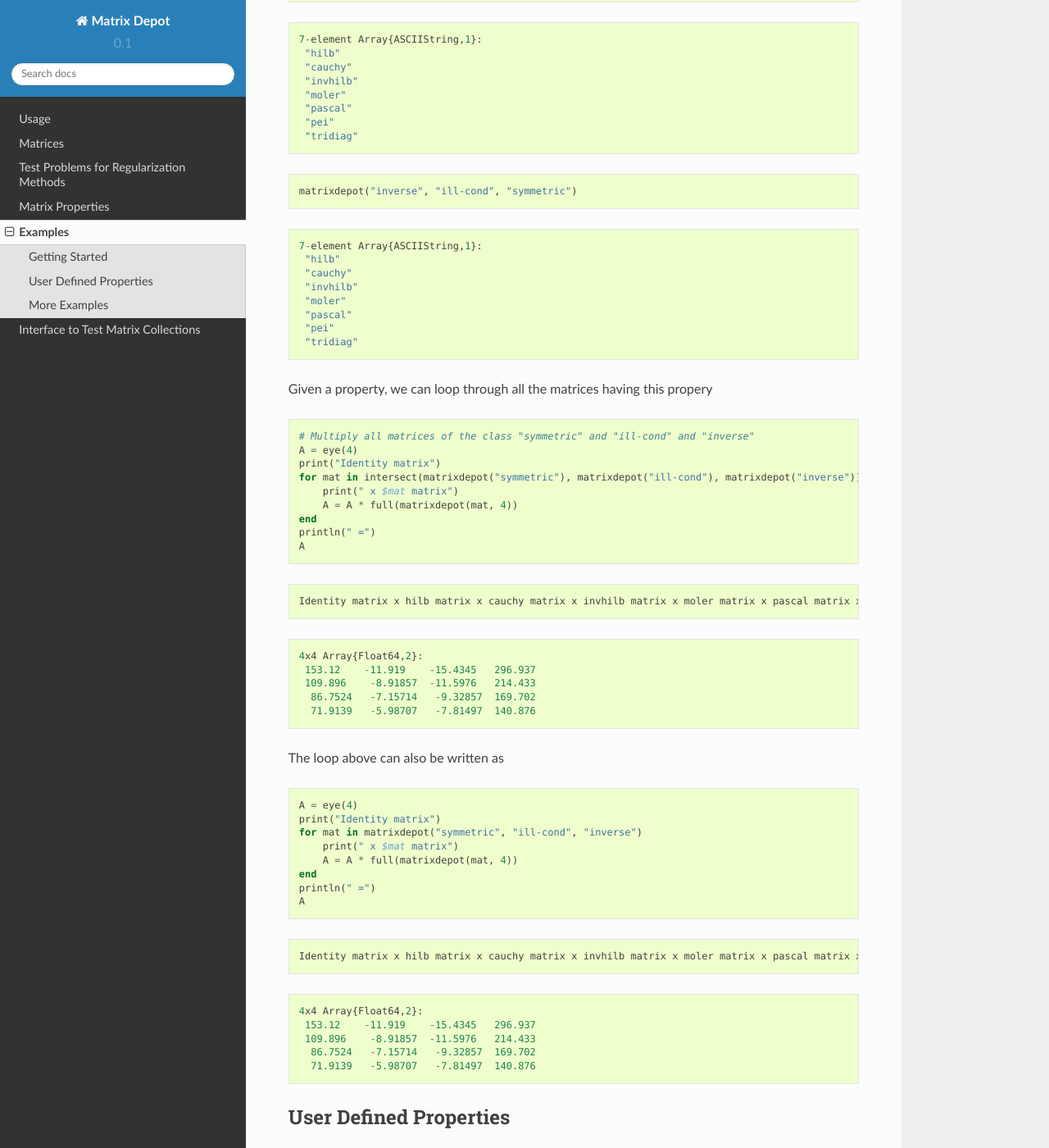
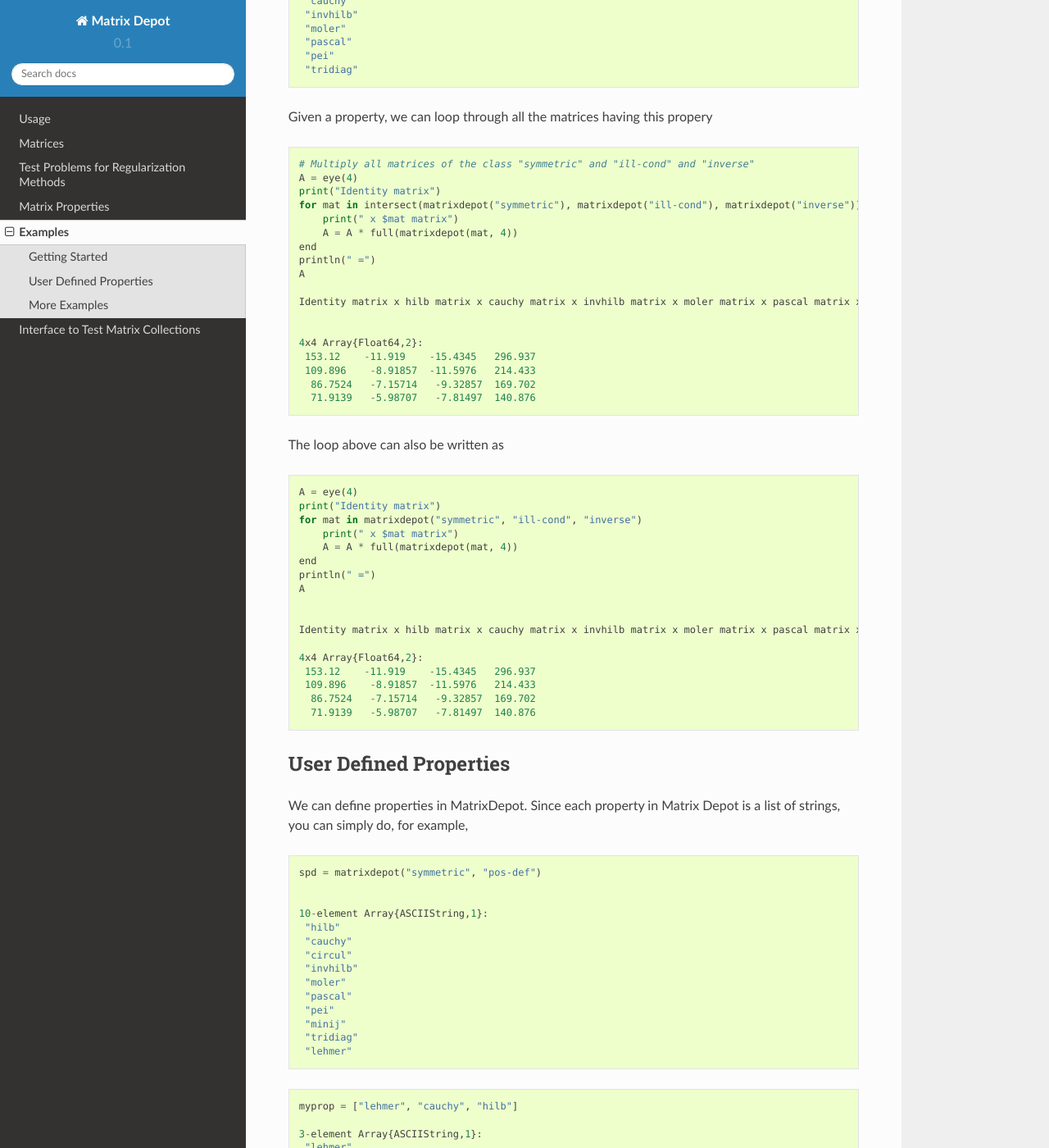
Before and after one commit to JuliaLinearAlgebra/MatrixDepot.jl, a Sphinx documentation site: the page built from doc/examples.rst, in a window 1280 px wide and 1400 px high, scrolled down 3424 px. Shown: the whole window at 82% size. Built offline with Sphinx 7.4.7 and the Read the Docs theme 2.0.0, drawn with Linux system fonts in a browser that asks for light colours; some of the changed text lies outside the part shown.

Commit message:
update examples

```diff
--- a/doc/examples.rst
+++ b/doc/examples.rst
@@ -8,11 +8,9 @@ Getting Started
 
 To see all the matrices in the collection, type
 
-.. code:: julia
+.. code::
 
     matrixdepot()
-
-.. parsed-literal::
 
             | symmetric |  inverse  | ill-cond  |  pos-def  |   eigen   |
     binomial|           |           |           |           |           |
@@ -72,12 +70,9 @@ The meaning of the column heading is as follows:
 
 We can generate a Hilbert matrix of size 4 by typing
 
-.. code:: julia
+.. code::
 
     matrixdepot("hilb", 4)
-
-
-.. parsed-literal::
 
     4x4 Array{Float64,2}:
      1.0       0.5       0.333333  0.25
@@ -89,12 +84,9 @@ We can generate a Hilbert matrix of size 4 by typing
 
 and generate a circul matrix of size 5 by
 
-.. code:: julia
+.. code::
 
     matrixdepot("circul", 5)
-
-
-.. parsed-literal::
 
     5x5 Array{Float64,2}:
      1.0  2.0  3.0  4.0  5.0
@@ -108,11 +100,9 @@ and generate a circul matrix of size 5 by
 We can type the matrix name to see the parameter options or matrix
 properties.
 
-.. code:: julia
+.. code::
 
     matrixdepot("hilb")
-
-.. parsed-literal::
 
    Hilbert matrix:
 
@@ -126,11 +116,9 @@ properties.
 
 
 
-.. code:: julia
+.. code::
 
-    matrixdepot("hadamard")
-
-.. parsed-literal::
+   matrixdepot("hadamard")
 
    Hadamard matrix:
 
@@ -145,13 +133,9 @@ properties.
 From the information given, we notice that we can create a 4-by-6
 rectanglular Hilbert matrix by
 
-.. code:: julia
+.. code::
 
     matrixdepot("hilb", 4, 6)
-
-
-
-.. parsed-literal::
 
     4x6 Array{Float64,2}:
      1.0       0.5       0.333333  0.25      0.2       0.166667
@@ -163,13 +147,9 @@ rectanglular Hilbert matrix by
 
 We can aslo specify the data type
 
-.. code:: julia
+.. code::
 
     matrixdepot("hilb", Float16, 5, 3)
-
-
-
-.. parsed-literal::
 
     5x3 Array{Float16,2}:
      1.0      0.5      0.33325
@@ -184,13 +164,9 @@ By inputing a matrix name, we can see what properties that matrix have.
 Conversely, if we input a property (or properties), we can see all the
 matrices (in the collection) having that property (or properties).
 
-.. code:: julia
+.. code::
 
     matrixdepot("symmetric")
-
-
-
-.. parsed-literal::
 
    19-element Array{ASCIIString,1}:
     "hilb"
@@ -213,13 +189,9 @@ matrices (in the collection) having that property (or properties).
     "kms"
     "wathen"
 
-.. code:: julia
+.. code::
 
     matrixdepot("symmetric", "ill-cond")
-
-
-
-.. parsed-literal::
 
     7-element Array{ASCIIString,1}:
      "hilb"
@@ -232,13 +204,9 @@ matrices (in the collection) having that property (or properties).
 
 
 
-.. code:: julia
+.. code::
 
     matrixdepot("inverse", "ill-cond", "symmetric")
-
-
-
-.. parsed-literal::
 
     7-element Array{ASCIIString,1}:
      "hilb"
@@ -254,7 +222,7 @@ matrices (in the collection) having that property (or properties).
 Given a property, we can loop through all the matrices having this
 propery
 
-.. code:: julia
+.. code::
 
     # Multiply all matrices of the class "symmetric" and "ill-cond" and "inverse"
     A = eye(4)
@@ -266,14 +234,8 @@ propery
     println(" =")
     A
 
-.. parsed-literal::
-
     Identity matrix x hilb matrix x cauchy matrix x invhilb matrix x moler matrix x pascal matrix x pei matrix x tridiag matrix =
 
-
-
-
-.. parsed-literal::
 
     4x4 Array{Float64,2}:
      153.12    -11.919    -15.4345   296.937
@@ -285,7 +247,7 @@ propery
 
 The loop above can also be written as
 
-.. code:: julia
+.. code::
 
     A = eye(4)
     print("Identity matrix")
@@ -296,14 +258,8 @@ The loop above can also be written as
     println(" =")
     A
 
-.. parsed-literal::
 
     Identity matrix x hilb matrix x cauchy matrix x invhilb matrix x moler matrix x pascal matrix x pei matrix x tridiag matrix =
-
-
-
-
-.. parsed-literal::
 
     4x4 Array{Float64,2}:
      153.12    -11.919    -15.4345   296.937
@@ -319,13 +275,10 @@ User Defined Properties
 We can define properties in MatrixDepot. Since each property in Matrix
 Depot is a list of strings, you can simply do, for example,
 
-.. code:: julia
+.. code::
 
     spd = matrixdepot("symmetric", "pos-def")
 
-
-
-.. parsed-literal::
 
     10-element Array{ASCIIString,1}:
      "hilb"
@@ -341,13 +294,9 @@ Depot is a list of strings, you can simply do, for example,
 
 
 
-.. code:: julia
+.. code::
 
     myprop = ["lehmer", "cauchy", "hilb"]
-
-
-
-.. parsed-literal::
 
     3-element Array{ASCIIString,1}:
      "lehmer"
@@ -358,7 +307,7 @@ Depot is a list of strings, you can simply do, for example,
 
 Then use it in your tests like
 
-.. code:: julia
+.. code::
 
     for matrix in myprop
         A = matrixdepot(matrix, 6)
@@ -366,8 +315,6 @@ Then use it in your tests like
         err = norm(A[p,:] - L*U, 1) # 1-norm error
         println("1-norm error for $matrix matrix is ", err)
     end
-
-.. parsed-literal::
 
     1-norm error for lehmer matrix is 1.1102230246251565e-16
     1-norm error for cauchy matrix is 5.551115123125783e-17
@@ -377,25 +324,17 @@ Then use it in your tests like
 To add a property permanently for future use, we put the macro
 ``@addproperty`` at the beginning.
 
-.. code:: julia
+.. code::
 
     @addproperty myfav = ["lehmer", "cauchy", "hilb"]
-
-
-
-.. parsed-literal::
 
     87
 
 
 
-.. code:: julia
+.. code::
 
     @addproperty spd = matrixdepot("symmetric", "pos-def")
-
-
-
-.. parsed-literal::
 
     195
 
@@ -403,11 +342,9 @@ To add a property permanently for future use, we put the macro
 
 We need to **restart** Julia to see the changes. Type
 
-.. code:: julia
+.. code::
 
     matrixdepot()
-
-.. parsed-literal::
 
 
               | symmetric |  inverse  | ill-cond  |  pos-def  |  eigen    |
@@ -447,13 +384,9 @@ We need to **restart** Julia to see the changes. Type
 
 Notice new defined properties have been included. We can use them as
 
-.. code:: julia
+.. code::
 
     matrixdepot("myfav")
-
-
-
-.. parsed-literal::
 
     3-element Array{ASCIIString,1}:
      "lehmer"
@@ -465,24 +398,15 @@ Notice new defined properties have been included. We can use them as
 We can remove a property using the macro ``@rmproperty``. As before, we
 need to **restart** Julia to see the changes.
 
-.. code:: julia
+.. code::
 
     @rmproperty myfav
 
-
-
-.. parsed-literal::
-
     153
 
-
-
-.. code:: julia
+.. code::
 
     matrixdepot()
-
-.. parsed-literal::
-
 
               | symmetric |  inverse  | ill-cond  |  pos-def  |  eigen    |
           vand|           |     *     |     *     |           |           |
@@ -522,13 +446,9 @@ More Examples
 
 An interesting test matrix is magic square. It can be generated as
 
-.. code:: julia
+.. code::
 
     M = matrixdepot("magic", 5)
-
-
-
-.. parsed-literal::
 
     5x5 Array{Int64,2}:
      17  24   1   8  15
@@ -539,26 +459,18 @@ An interesting test matrix is magic square. It can be generated as
 
 
 
-.. code:: julia
+.. code::
 
     sum(M,1)
-
-
-
-.. parsed-literal::
 
     1x5 Array{Int64,2}:
      65  65  65  65  65
 
 
 
-.. code:: julia
+.. code::
 
     sum(M,2)
-
-
-
-.. parsed-literal::
 
     5x1 Array{Int64,2}:
      65
@@ -569,26 +481,18 @@ An interesting test matrix is magic square. It can be generated as
 
 
 
-.. code:: julia
+.. code::
 
     sum(diag(M))
-
-
-
-.. parsed-literal::
 
     65
 
 
 
-.. code:: julia
+.. code::
 
     p = [5:-1:1]
     sum(diag(M[:,p]))
-
-
-
-.. parsed-literal::
 
     65
 
@@ -596,13 +500,9 @@ An interesting test matrix is magic square. It can be generated as
 
 Pascal Matrix can be generated as
 
-.. code:: julia
+.. code::
 
     P = matrixdepot("pascal", 6)
-
-
-
-.. parsed-literal::
 
     6x6 Array{Int64,2}:
      1  1   1   1    1    1
@@ -617,13 +517,9 @@ Pascal Matrix can be generated as
 Notice the Cholesky factor of the Pascal matrix has Pascal's triangle
 rows.
 
-.. code:: julia
+.. code::
 
     chol(P)
-
-
-
-.. parsed-literal::
 
     6x6 Array{Float64,2}:
      1.0  1.0  1.0  1.0  1.0   1.0
```
